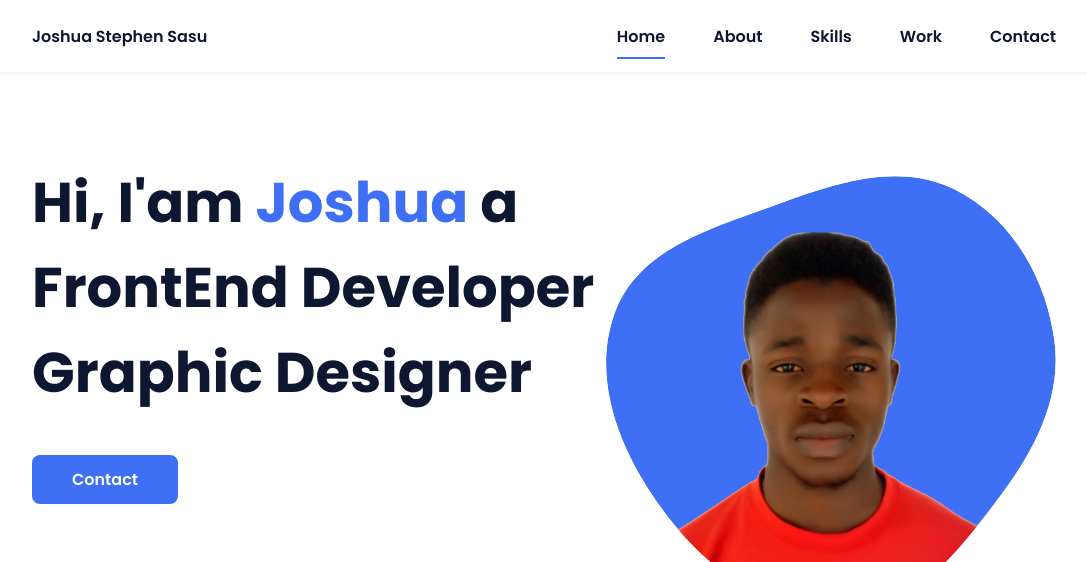
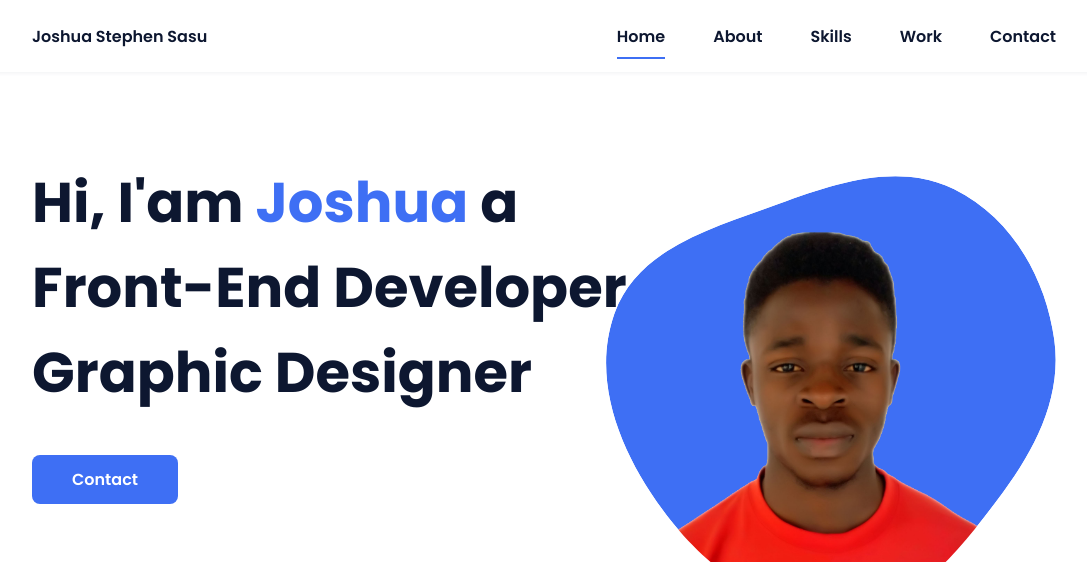
Before and after one commit to kofiages/kofi-portfolio, a plain HTML site: page index.html in a window 1280 px wide. Shown: the top 562 px of the page, without its empty margins (96-1183 px from the left). Drawn offline with nearby package versions, Linux system fonts and the light colour scheme.

Commit message:
Another correction

```diff
--- a/index.html
+++ b/index.html
@@ -39,7 +39,7 @@
             <!--===== HOME =====-->
             <section class="home bd-grid" id="home">
                 <div class="home__data">
-                    <h1 class="home__title">Hi, I'am <span class="home__title-color">Joshua</span> a <br>FrontEnd Developer <br>Graphic Designer</h1>
+                    <h1 class="home__title">Hi, I'am <span class="home__title-color">Joshua</span> a <br>Front-End Developer <br>Graphic Designer</h1>
 
                     <a href="#contact" class="button">Contact</a>
                 </div>
```
